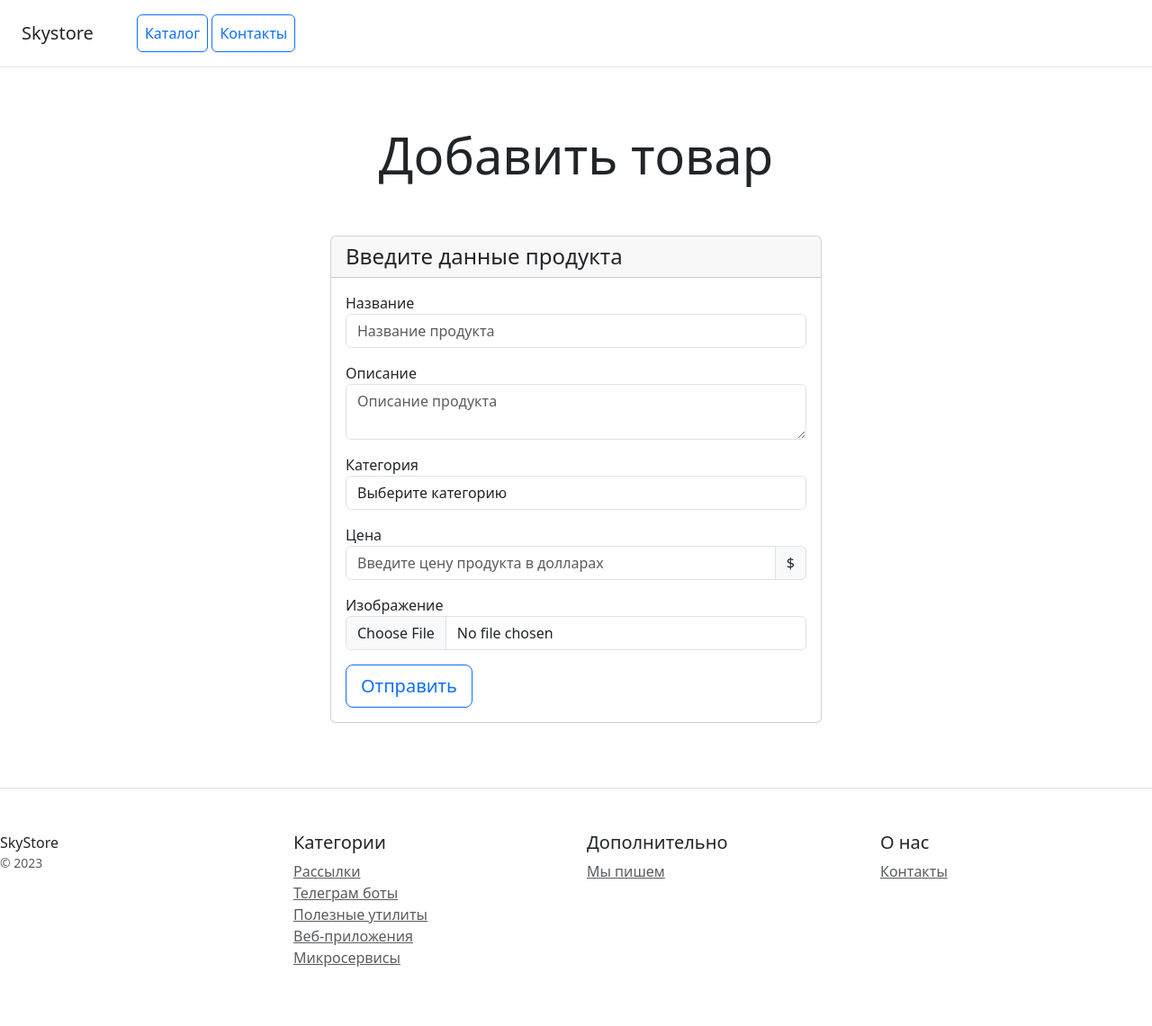
After one commit to Alexandra-Chigrina/homework_22, a Django app: page /product/add_product/ in a window 1280 px wide. The commit adds this page. Shown: the whole page at 90% size. Run offline with Django 5.2, Linux system fonts and the light colour scheme; data comes from the database, SQL or seed files in the repository; some libraries are stand-ins or nearby versions.

Commit message:
add add_product page

```diff
--- /dev/null
+++ b/catalog/templates/catalog/add_product.html
@@ -0,0 +1,52 @@
+{% extends 'catalog/base.html' %}
+{% block content %}
+<div class="pricing-header px-3 py-3 pt-md-5 pb-md-4 mx-auto text-center">
+    <h1 class="display-4">Добавить товар</h1>
+</div>
+
+<div class="container mt-4">
+    <div class="row justify-content-center">
+        <div class="col-lg-6 col-md-9 col-sm-12">
+            <div class="card mb-4 box-shadow">
+                <div class="card-header">
+                    <h4 class="my-0 font-weight-normal">Введите данные продукта</h4>
+                </div>
+                <div class="card-body">
+                    <form method="post" action="" class="form-floating">
+                        {% csrf_token %}
+                        <div class="mb-3">
+                            <label for="name">Название</label>
+                            <input type="text" name="name" class="form-control" id="name" placeholder="Название продукта" required>
+                        </div>
+                        <div class="mb-3">
+                            <label for="description">Описание</label>
+                            <textarea type="text" name="description" class="form-control" id="description" placeholder="Описание продукта" required></textarea>
+                        </div>
+                        <div class="mb-3">
+                            <label for="category">Категория</label>
+                            <select name="category" class="form-control" id="category" required>
+                                <option value="" disabled selected hidden>Выберите категорию</option>
+                                {% for cat in categories %}
+                                <option value="{{ cat.id }}">{{ cat.name }}</option>
+                                {% endfor %}
+                            </select>
+                        </div>
+                        <div class="mb-3">
+                            <label for="price">Цена</label>
+                            <div class="input-group">
+                                <input type="number" name="price" step="0.01" class="form-control" id="price" placeholder="Введите цену продукта в долларах" required>
+                                <span class="input-group-text">$</span>
+                            </div>
+                        </div>
+                        <div class="mb-3">
+                            <label for="image">Изображение</label>
+                            <input type="file" name="image" class="form-control" id="image" placeholder="Загрузите изображение продукта" required>
+                        </div>
+                        <button type="submit" class="btn btn-lg btn-block btn-outline-primary">Отправить</button>
+                    </form>
+                </div>
+            </div>
+        </div>
+    </div>
+</div>
+{% endblock %}
--- a/catalog/templates/catalog/product_detail.html
+++ b/catalog/templates/catalog/product_detail.html
@@ -21,7 +21,11 @@
                         <li><strong>Создан:</strong> {{ product.created_at|date:"d.m.Y H:i" }}</li>
                         <li><strong>Обновлён:</strong> {{ product.updated_at|date:"d.m.Y H:i" }}</li>
                     </ul>
-                    <button type="button" class="btn btn-lg btn-block btn-outline-primary">Назад к каталогу</button>
+                    <a class="btn btn-lg btn-block btn-outline-primary"
+                       href="{% url 'catalog:home' %}"
+                        role="button">
+                        Назад к каталогу
+                    </a>
                 </div>
             </div>
         </div>
--- a/catalog/urls.py
+++ b/catalog/urls.py
@@ -1,7 +1,7 @@
 from django.urls import path
 
 from catalog.apps import CatalogConfig
-from catalog.views import contacts, home, product_detail
+from catalog.views import contacts, home, product_detail,add_product
 
 app_name = CatalogConfig.name
 
@@ -9,4 +9,5 @@ urlpatterns = [
     path("", home, name="home"),
     path("contacts/", contacts, name="contacts"),
     path("product/<int:pk>/", product_detail, name="product_detail"),
+    path('product/add_product/', add_product, name='add_product'),
 ]
--- a/catalog/views.py
+++ b/catalog/views.py
@@ -1,7 +1,7 @@
 from django.http import HttpResponse
 from django.shortcuts import render, get_object_or_404
 
-from catalog.models import Product
+from catalog.models import Product, Category
 
 
 def home(request):
@@ -29,3 +29,24 @@ def product_detail(request, pk):
     product = get_object_or_404(Product, pk=pk)
     context = {'product': product}
     return render(request, 'catalog/product_detail.html', context)
+
+
+def add_product(request):
+    if request.method == "POST":
+        name = request.POST.get("name")
+        description = request.POST.get("description")
+        image = request.FILES.get("image")
+        category_id = request.POST.get("category")
+        price = request.POST.get("price")
+
+        Product.objects.create(
+            name=name,
+            description=description,
+            image=image,
+            category_id=category_id,
+            price=price
+        )
+        return HttpResponse("Товар успешно добавлен!")
+
+    categories = Category.objects.all()
+    return render(request, "catalog/add_product.html", {"categories": categories})
```
Also changed, not shown: catalog/templates/catalog/home.html (+11 -11 lines), media/catalog/images/E-mail-Marketing-Dashboard-UI_Design-Resources_040422_prev01.jpg (added), media/catalog/images/Email-Marketing.jpg (deleted), media/catalog/images/PushSender.jpg (deleted), media/catalog/images/Shop_Starter.webp (deleted), media/catalog/images/Taskboardjpg.jpg (added), media/catalog/images/sketch-push-notifications-dashboard.png (added).
